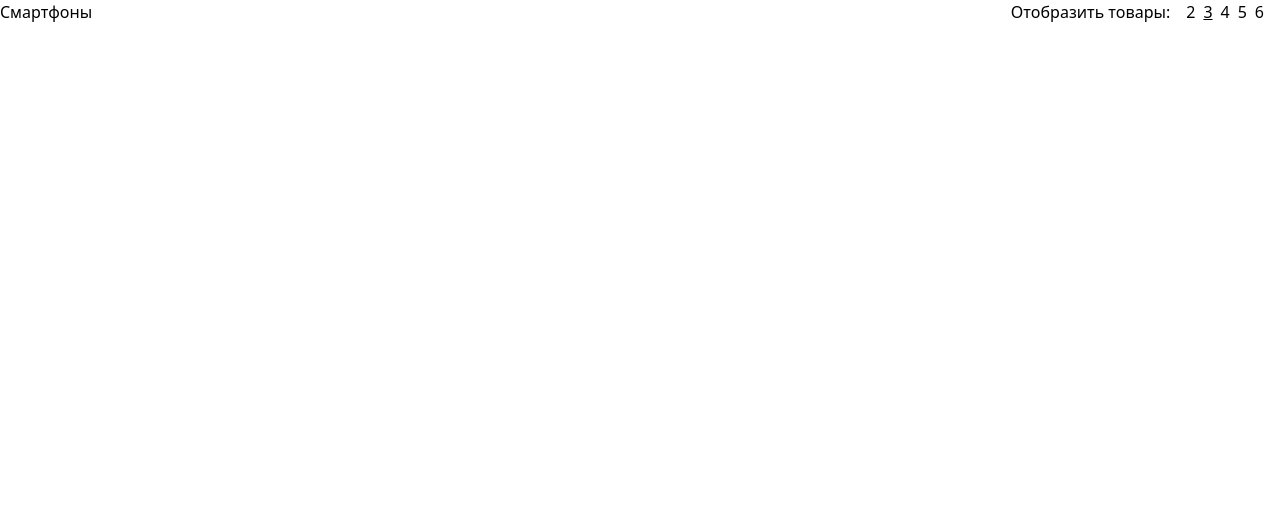
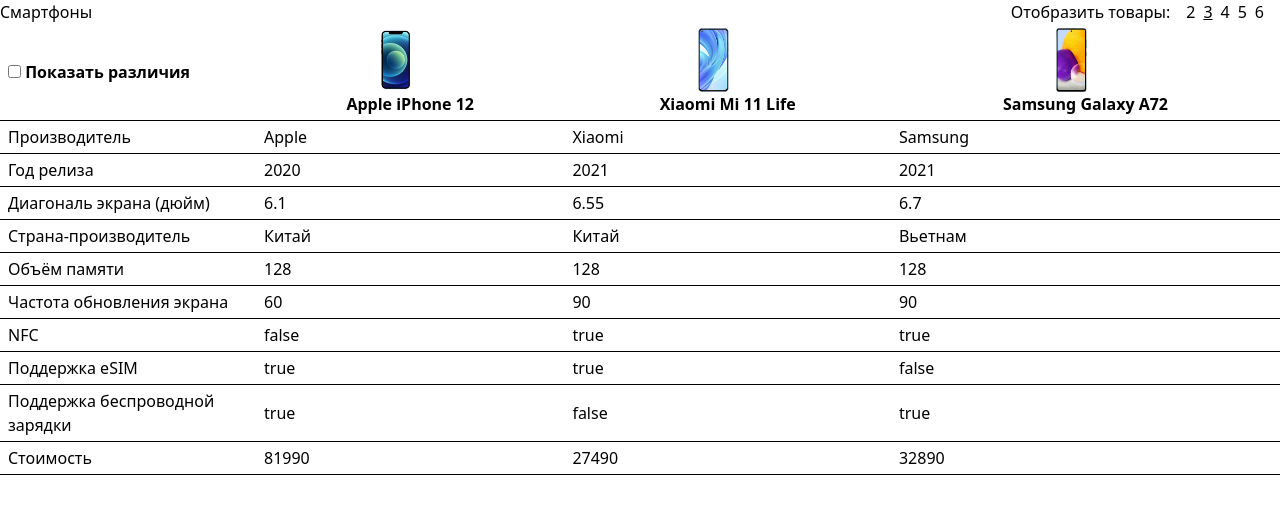
Before and after one commit to evt-gh/product-comparison, a Vue app: page / in a window 1280 px wide. Shown: the top 514 px of the page. Built offline with nearby package versions, Linux system fonts and the light colour scheme; the HTML template or start-up script is replaced by a standard one.

Commit message:
feat: add products table

```diff
--- a/src/stores/comparison.ts
+++ b/src/stores/comparison.ts
@@ -20,7 +20,7 @@
     products: [
       {
         name: 'Apple iPhone 12',
-        image: './src/assets/images/phone-1.png',
+        image: '/assets/images/phone-1.png',
         company: 'Apple',
         year: 2020,
         screenDiagonal: 6.1,
@@ -34,7 +34,7 @@
       },
       {
         name: 'Xiaomi Mi 11 Life',
-        image: './src/assets/images/phone-2.png',
+        image: '/assets/images/phone-2.png',
         company: 'Xiaomi',
         year: 2021,
         screenDiagonal: 6.55,
@@ -48,7 +48,7 @@
       },
       {
         name: 'Samsung Galaxy A72',
-        image: './src/assets/images/phone-3.png',
+        image: '/assets/images/phone-3.png',
         company: 'Samsung',
         year: 2021,
         screenDiagonal: 6.7,
@@ -62,7 +62,7 @@
       },
       {
         name: 'Samsung Galaxy S21',
-        image: './src/assets/images/phone-4.png',
+        image: '/assets/images/phone-4.png',
         company: 'Samsung',
         year: 2021,
         screenDiagonal: 6.2,
@@ -76,7 +76,7 @@
       },
       {
         name: 'Apple iPhone Xr',
-        image: './src/assets/images/phone-5.png',
+        image: '/assets/images/phone-5.png',
         company: 'Apple',
         year: 2018,
         screenDiagonal: 6.1,
@@ -90,7 +90,7 @@
       },
       {
         name: 'Realme 8 Pro',
-        image: './src/assets/images/phone-6.png',
+        image: '/assets/images/phone-6.png',
         company: 'Realme',
         year: 2021,
         screenDiagonal: 6.4,
@@ -104,7 +104,7 @@
       },
       {
         name: 'Google Pixel 6',
-        image: './src/assets/images/phone-7.jpg',
+        image: '/assets/images/phone-7.jpg',
         company: 'Google',
         year: 2021,
         screenDiagonal: 6.4,
@@ -118,7 +118,7 @@
       },
       {
         name: 'OnePlus 9 Pro',
-        image: './src/assets/images/phone-8.jpeg',
+        image: '/assets/images/phone-8.jpeg',
         company: 'OnePlus',
         year: 2021,
         screenDiagonal: 6.7,
@@ -131,5 +131,19 @@
         cost: 64990,
       }
     ] as Product[],
+    parametersNames: {
+      name: 'Название',
+      image: 'Изображение',
+      company: 'Производитель',
+      year: 'Год релиза',
+      screenDiagonal: 'Диагональ экрана (дюйм)',
+      country: 'Страна-производитель',
+      memory: 'Объём памяти',
+      screenRefreshRate: 'Частота обновления экрана',
+      NFC: 'NFC',
+      eSIM: 'Поддержка eSIM',
+      wirelessCharging: 'Поддержка беспроводной зарядки',
+      cost: 'Стоимость',
+    } as Record<string, string>,
   }),
 });
--- a/src/views/ComparisonView.vue
+++ b/src/views/ComparisonView.vue
@@ -21,6 +21,45 @@
         </div>
       </div>
     </div>
+
+    <table class="w-full">
+      <thead class="border-b">
+        <tr>
+          <th class="text-start px-2 py-1 w-64">
+            <input type="checkbox" v-model="showDifference">
+            Показать различия
+          </th>
+          <th
+            v-for="(item, index) in items.slice(0, itemsCount)"
+            :key="index"
+            class="px-2 py-1"
+          >
+            <div class="flex gap-2 justify-center items-center text-center h-16">
+              <img class="h-16" :src="item.image" />
+              <div
+                v-if="itemsCount < items.length"
+                class="h-5 w-5 relative"
+              >
+
+              </div>
+            </div>
+            {{ item.name }}
+          </th>
+        </tr>
+      </thead>
+      <tbody>
+        <tr v-for="key in tableRows" :key="key" class="border-b">
+          <td class="text-start px-2 py-1 w-64">{{ parametersNames[key] || key }}</td>
+          <td
+            v-for="(item, index) in items.slice(0, itemsCount)"
+            :key="index"
+            class="text-start px-2 py-1"
+          >
+            {{ item[key] }}
+          </td>
+        </tr>
+      </tbody>
+    </table>
   </div>
 </template>
 
@@ -30,7 +69,13 @@
 import { useComparisonStore } from '@/stores/comparison';
 
 const comparisonStore = useComparisonStore();
-const { products } = storeToRefs(comparisonStore);
+const { products, parametersNames } = storeToRefs(comparisonStore);
 
-const itemsCount = ref(products.value.length < 3 ? products.value.length : 3);
+const items = ref(products.value);
+
+const itemsCount = ref(items.value.length < 3 ? items.value.length : 3);
+
+const showDifference = ref(false);
+
+const tableRows = (Object.keys(items.value[0])).filter((key) => key !== 'name' && key !== 'image');
 </script>
```
